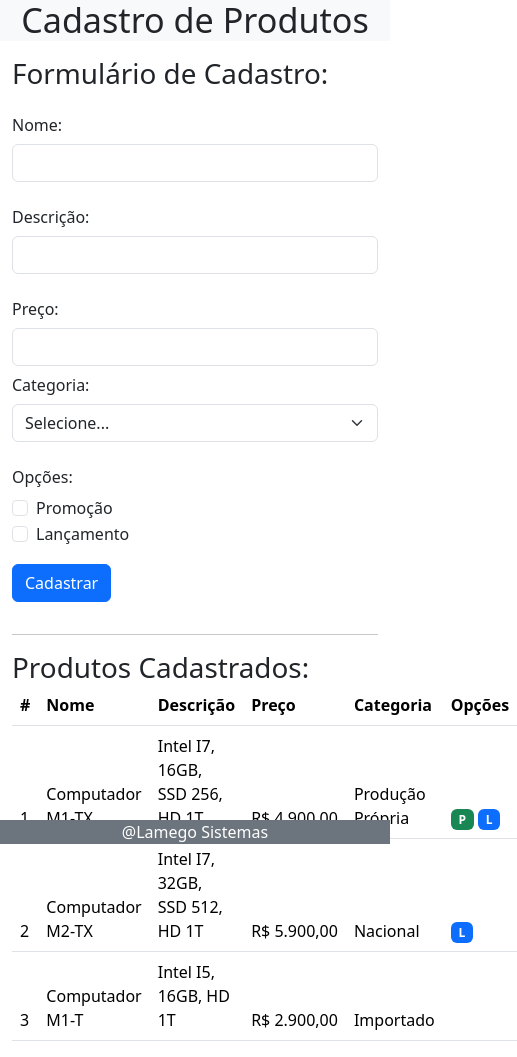
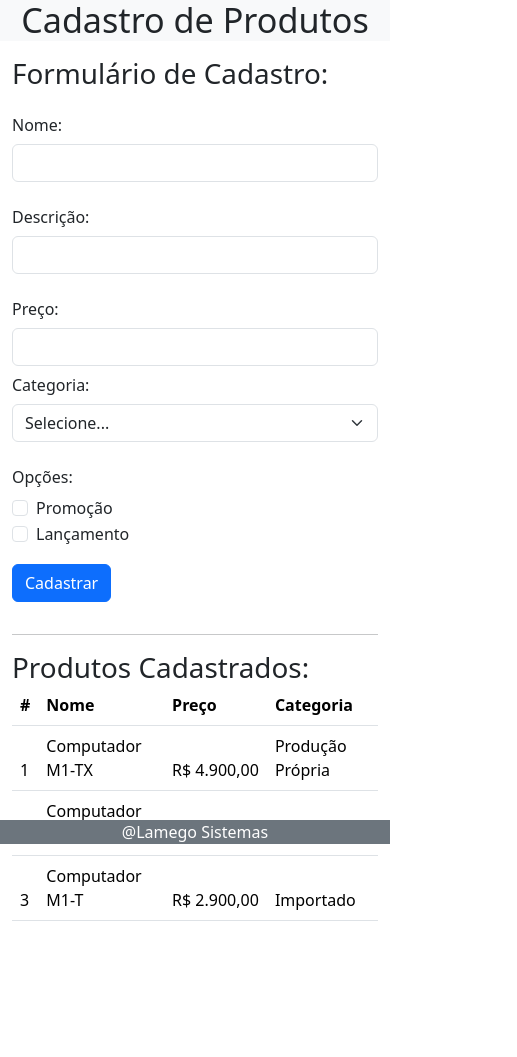
Before and after one commit to filipelamego/bootcamp-devjr-cadastroProdutos, a plain HTML site: page index.html in a window 390 px wide. Shown: the whole page, 517 px wide, since content can reach past the window. After the commit the page ends 937 px from the top, so only its background shows below. Drawn offline with nearby package versions, Linux system fonts and the light colour scheme.

Commit message:
closes #6 - Adicionando Responsividade

```diff
--- a/index.html
+++ b/index.html
@@ -93,10 +93,10 @@
                             <tr>
                                 <th scope="col">#</th>
                                 <th scope="col">Nome</th>
-                                <th scope="col">Descrição</th>
+                                <th scope="col" class="d-none d-md-table-cell">Descrição</th>
                                 <th scope="col">Preço</th>
                                 <th scope="col">Categoria</th>
-                                <th scope="col">Opções</th>
+                                <th scope="col" class="d-none d-md-table-cell">Opções</th>
                             </tr>
                         </thead>
                         <tbody>
--- a/js/script.js
+++ b/js/script.js
@@ -82,7 +82,9 @@ function addNewRow(product) {
 
     //Insere a descrição do produto na Tabela
     var descNode = document.createTextNode(product.description);
-    newRow.insertCell().appendChild(descNode);
+    var cell = newRow.insertCell();
+    cell.className='d-none d-md-table-cell';
+    cell.appendChild(descNode);
 
     //Insere o preço do produto na Tabela
 
@@ -108,6 +110,8 @@ function addNewRow(product) {
         opcao += '<span class="badge bg-primary">L</span>';
     }
 
-    newRow.insertCell().innerHTML = opcao;
+    cell = newRow.insertCell();
+    cell.className='d-none d-md-table-cell'
+    cell.innerHTML = opcao;
 
 }
```
